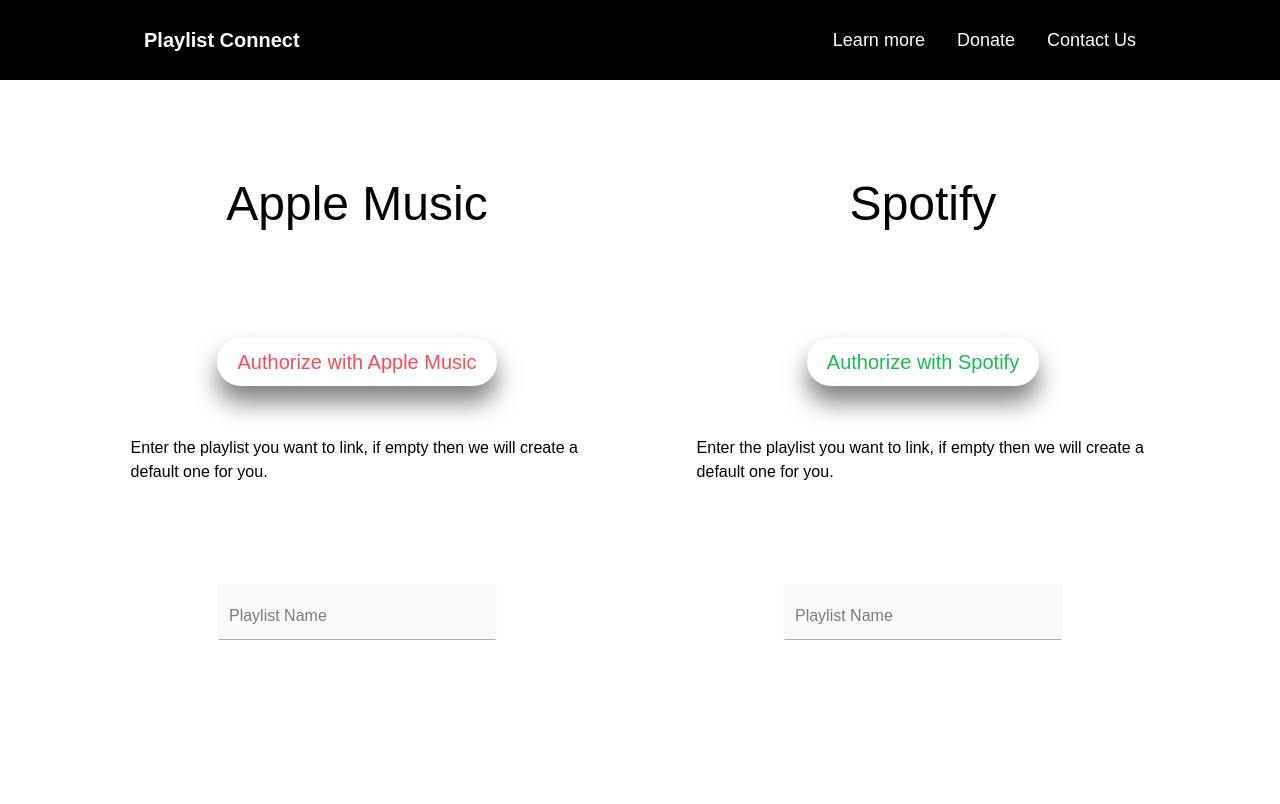
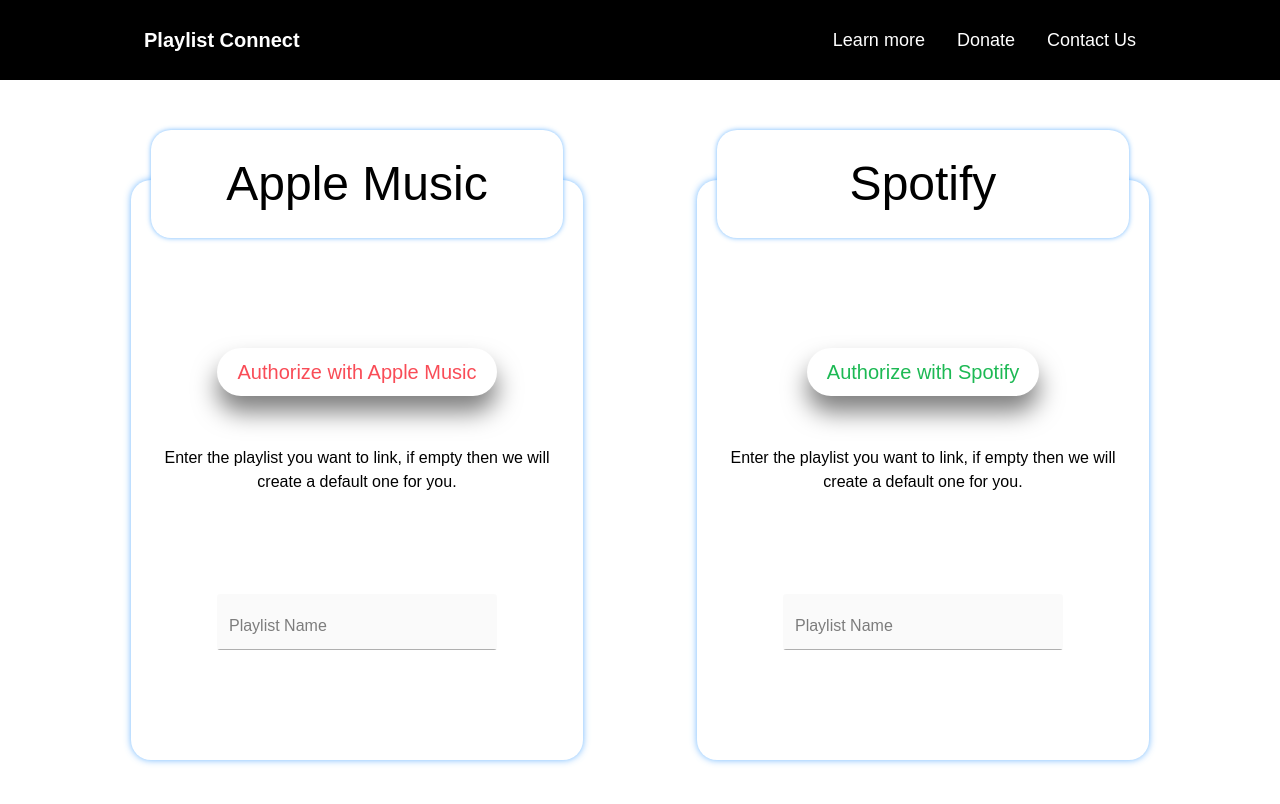
Before and after one commit to mcabrejos24/MusicConnectApi, a React (Create React App) app: page /on-here in a window 1280 px wide. Shown: the top 804 px of the page. Built offline with nearby package versions, Linux system fonts and the light colour scheme; no server answers.

Commit message:
updates styles on on here page

```diff
--- a/src/scenes/HomeSPA/OnHere/styles.scss
+++ b/src/scenes/HomeSPA/OnHere/styles.scss
@@ -1,7 +1,9 @@
+$primary: #4da6ff;
+
 .authorization-wrapper {
     display: grid;
     grid-template-rows: 1fr 1fr;
-    padding-top: 100px;
+    padding: 100px 0;
     justify-items: center;
 
     @media screen and (min-width: 768px) {
@@ -13,12 +15,16 @@
     a {
         display: flex;
         justify-content: center;
+        text-align: center;
     }
 
 }
 
 .music-wrapper {
     width: 90%;
+    box-shadow: 0 0 7px rgba($primary , 0.8);
+    padding: 10px 20px;
+    border-radius: 20px;
 
     @media screen and (min-width: 768px) {
         width: 80%;
@@ -26,10 +32,16 @@
 }
 
 .music-header {
-    padding-bottom: 20px;
+    position: relative;
+    padding: 30px 10px;
+    box-shadow: 0 0 5px rgba($primary , 0.8);
+    border-radius: 20px;
+    top: -60px;
+    background-color: #FFF;
+
 
     @media screen and (min-width: 768px) {
-        padding-bottom: 60px;
+        // padding-bottom: 60px;
     }
 }
 
@@ -43,4 +55,8 @@
     display: flex;
     justify-content: center;
     flex-direction: column;
+
+    p {
+        text-align: center;
+    }
 }
```
